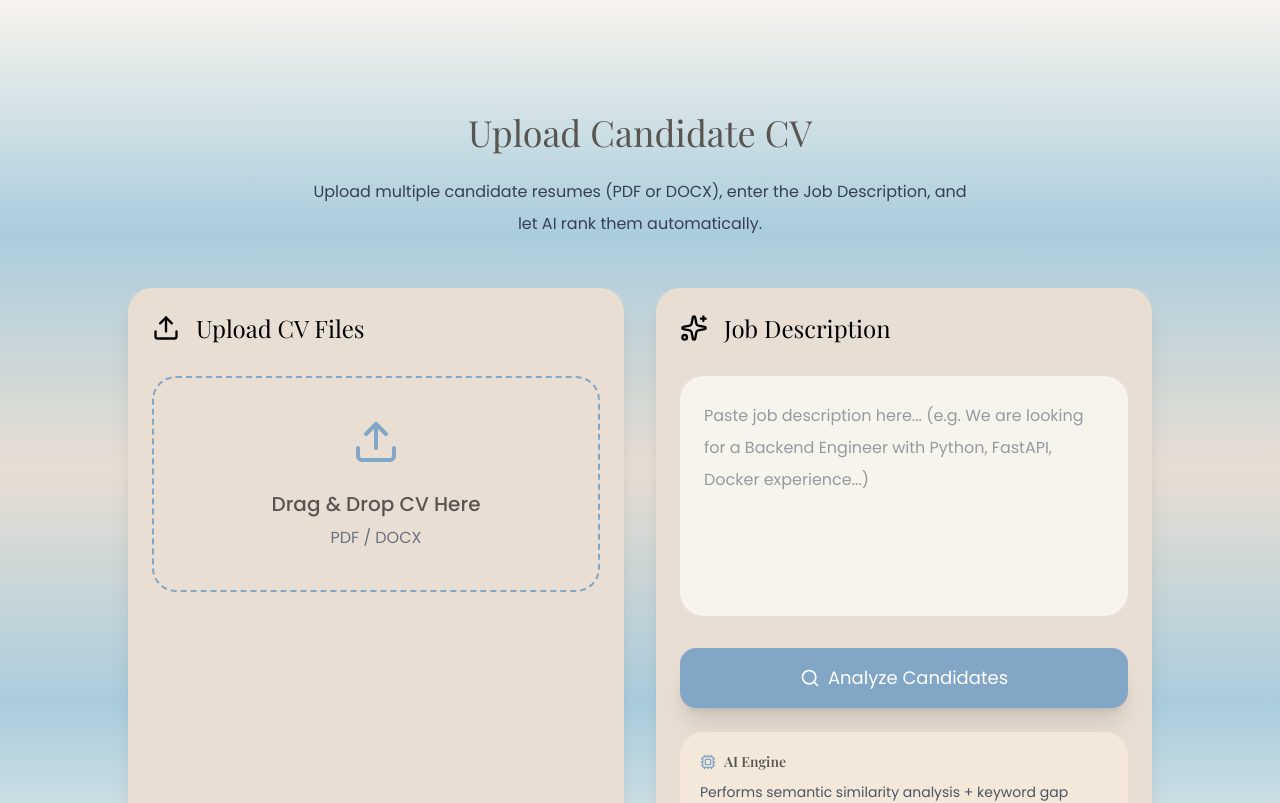
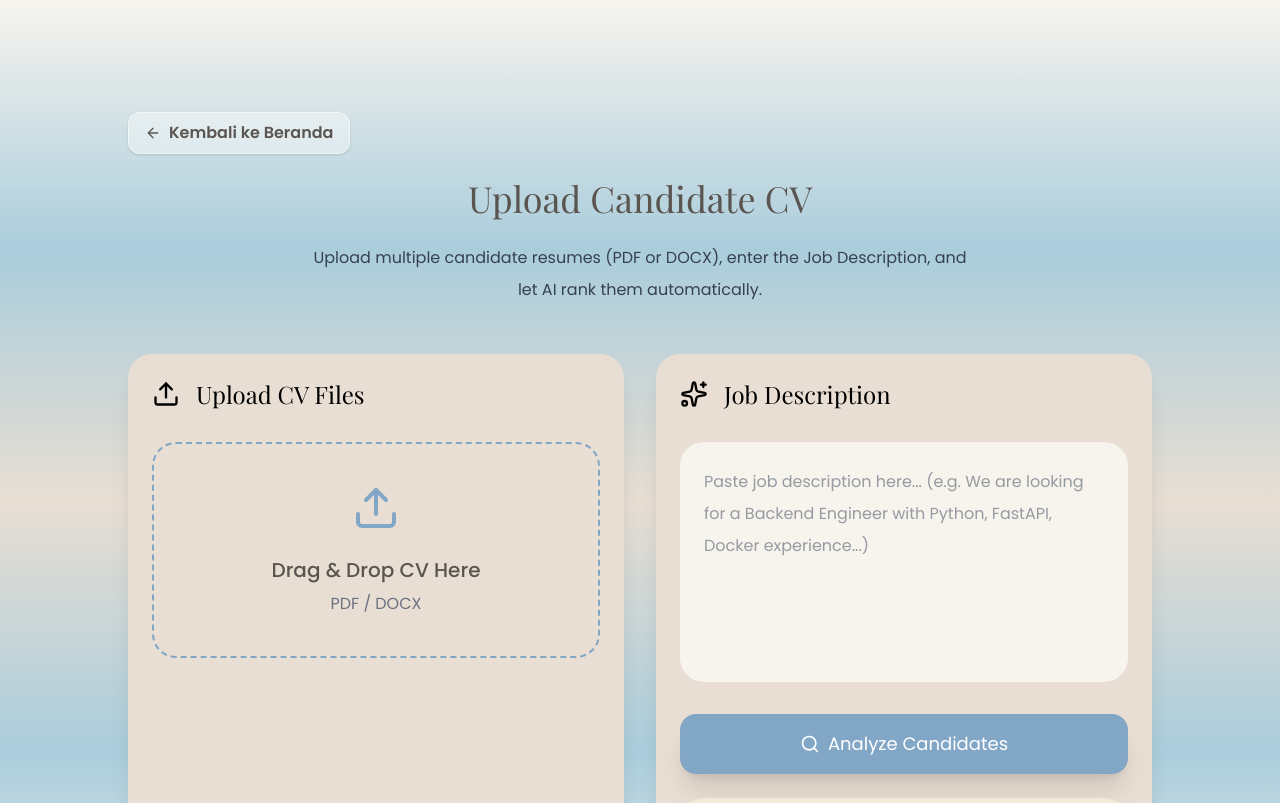
Before and after one commit to icazz/employee-finder-FP-AI-03, a Next.js app in the folder frontend/: page /upload in a window 1280 px wide. Shown: the top 803 px of the page. Built offline with nearby package versions, Linux system fonts and the light colour scheme; a web font is replaced by a local one.

Commit message:
feat: add back button 'Kembali ke Beranda' to upload page

```diff
--- a/frontend/app/upload/page.tsx
+++ b/frontend/app/upload/page.tsx
@@ -13,6 +13,7 @@ import {
     Trash2,
     Search,
     Cpu,
+    ArrowLeft,
 } from "lucide-react";
 
 // ─── Types ────────────────────────────────────────────────────────────────────
@@ -216,6 +217,17 @@ export default function UploadPage() {
     return (
         <main className="bg-[linear-gradient(to_bottom,#F7F4EE,#AACDDC,#E8DED3,#AACDDC,#F7F4EE)] min-h-screen px-6 pt-28 pb-16">
 
+            {/* BACK BUTTON */}
+            <div className="max-w-5xl mx-auto mb-6">
+                <button
+                    onClick={() => router.push("/")}
+                    className="inline-flex items-center gap-2 text-[#5A5550] hover:text-[#81A6C6] transition font-semibold group bg-white/40 hover:bg-white/70 px-4 py-2 rounded-xl border border-white/50 shadow-sm"
+                >
+                    <ArrowLeft size={16} className="transition-transform group-hover:-translate-x-1" />
+                    <span>Kembali ke Beranda</span>
+                </button>
+            </div>
+
             {/* TITLE */}
             <div className="text-center">
                 <h1 className="text-4xl font-serif text-[#5A5550]">
```
